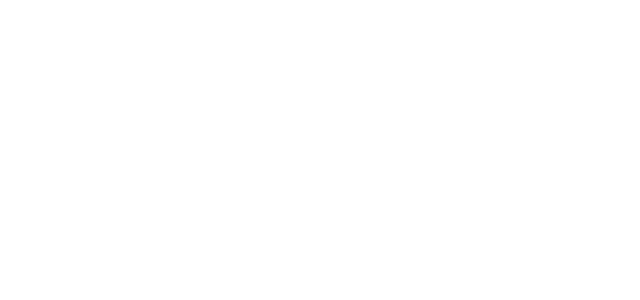
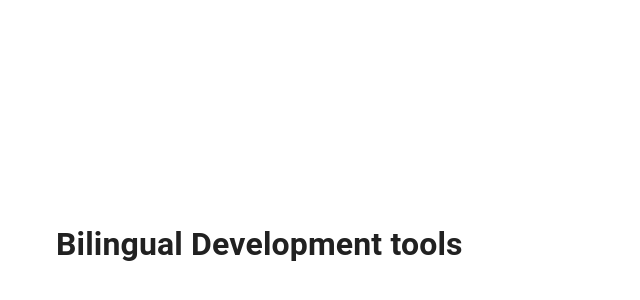
Before and after one commit to Nurtimax/bilimgual, a Next.js app: page /development in a window 1280 px wide. Shown: the part 156-456 px from the top of the page, without its empty margins (0-640 px from the left). Built offline with nearby package versions, Linux system fonts and the light colour scheme.

Commit message:
change development page

```diff
--- a/src/component/development/index.tsx
+++ b/src/component/development/index.tsx
@@ -14,7 +14,9 @@
 const MainDevelopment: FC<IMainDevelopmentsProps> = () => {
    return (
       <StyledDevelopment>
-         <Container></Container>
+         <Container>
+            <h1>Bilingual Development tools</h1>
+         </Container>
       </StyledDevelopment>
    );
 };
--- a/src/pages/development/index.tsx
+++ b/src/pages/development/index.tsx
@@ -2,11 +2,7 @@
 
 import MainDevelopment from '../../component/development';
 
-interface IDevelopmentProps {
-   [key: string]: unknown;
-}
-
-const Development: FC<IDevelopmentProps> = () => {
+const Development: FC = () => {
    return (
       <>
          <MainDevelopment />
```
